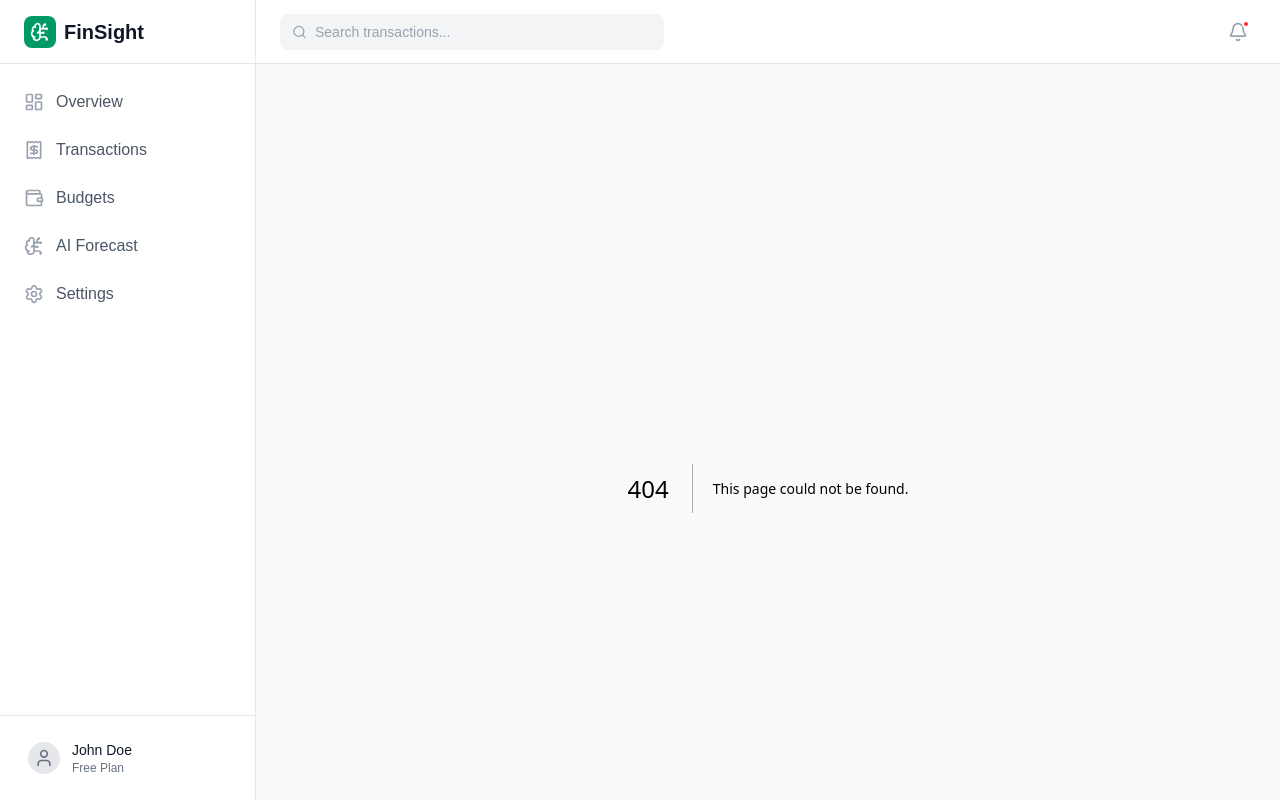
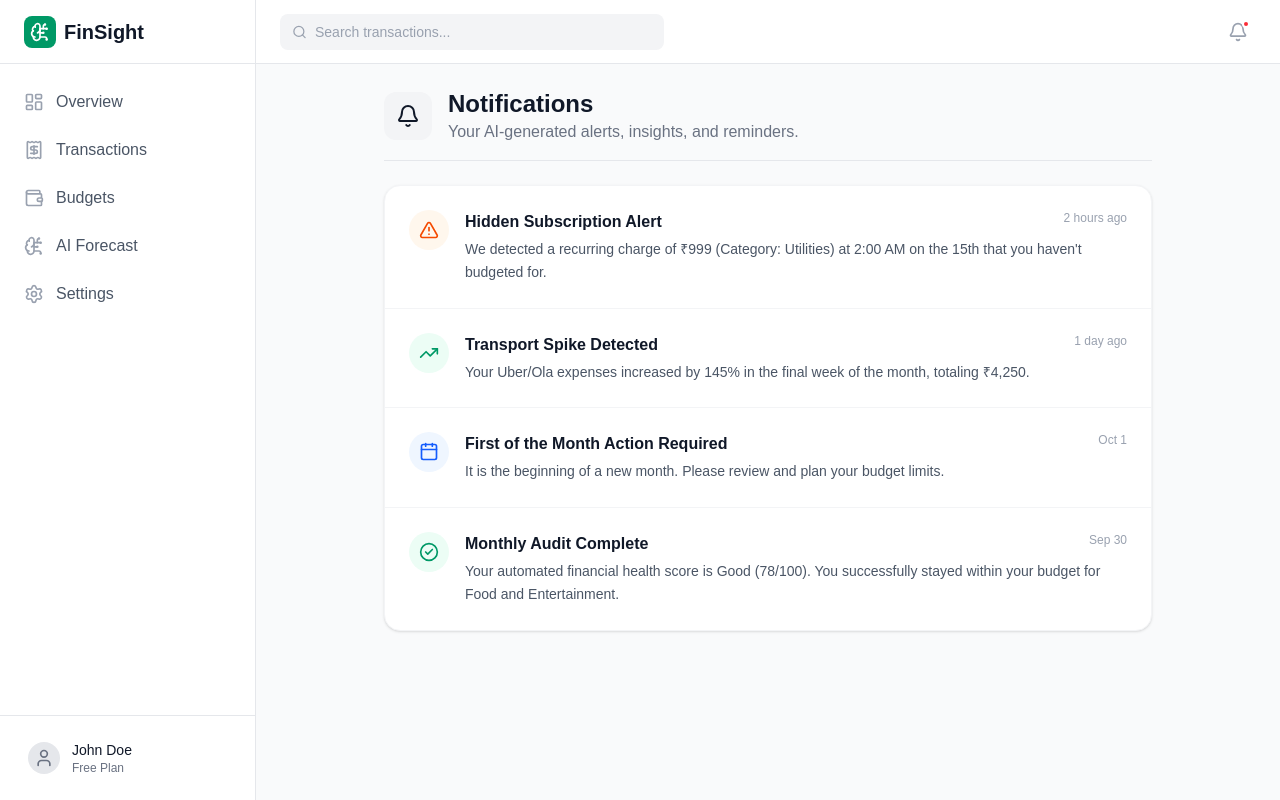
Before and after one commit to vijayKota2776/finsight-personal-finance-forecasting, a Next.js app in the folder frontend/: page /notifications in a window 1280 px wide. Before the commit this address had no page. Built offline with nearby package versions, Linux system fonts and the light colour scheme.

Commit message:
Phase 4.4: Add Notifications page, Dev Mode budget toggle, and Transaction filters/downloads

```diff
--- a/frontend/src/app/budgets/page.js
+++ b/frontend/src/app/budgets/page.js
@@ -7,6 +7,7 @@ export default function BudgetsPage() {
   const [transactions, setTransactions] = useState([]);
   const [isAuditing, setIsAuditing] = useState(false);
   const [auditComplete, setAuditComplete] = useState(false);
+  const [devMode, setDevMode] = useState(false); // For demoing the locked form
 
   useEffect(() => {
     const stored = localStorage.getItem("finsight_transactions");
@@ -48,7 +49,7 @@ export default function BudgetsPage() {
   });
 
   const today = new Date().getDate();
-  const isFirstDay = today === 1;
+  const isFirstDay = devMode || today === 1;
 
   const handleRunAudit = () => {
     setIsAuditing(true);
@@ -60,6 +61,13 @@ export default function BudgetsPage() {
 
   return (
     <div className="space-y-6 max-w-5xl mx-auto">
+
+      <div className="flex justify-end">
+        <label className="flex items-center gap-2 cursor-pointer bg-gray-900 text-white px-3 py-1.5 rounded-full text-xs font-bold">
+          <input type="checkbox" checked={devMode} onChange={() => setDevMode(!devMode)} className="accent-emerald-500" />
+          Demo: Unlock Form
+        </label>
+      </div>
 
       {/* Date Header & Notification */}
       <div className={`border rounded-2xl p-4 flex items-start gap-4 ${isFirstDay ? 'bg-blue-50 border-blue-100' : 'bg-gray-50 border-gray-200'}`}>
--- a/frontend/src/app/layout.js
+++ b/frontend/src/app/layout.js
@@ -84,10 +84,10 @@ export default function RootLayout({ children }) {
             </div>
 
             <div className="flex items-center gap-4">
-              <button className="relative p-2 text-gray-400 hover:text-gray-600 transition-colors">
+              <Link href="/notifications" className="relative p-2 text-gray-400 hover:text-gray-600 transition-colors block">
                 <Bell className="w-5 h-5" />
                 <span className="absolute top-1.5 right-1.5 w-2 h-2 rounded-full bg-red-500 border-2 border-white"></span>
-              </button>
+              </Link>
             </div>
           </header>
           )}
--- /dev/null
+++ b/frontend/src/app/notifications/page.js
@@ -0,0 +1,84 @@
+"use client";
+
+import { AlertTriangle, TrendingUp, Calendar, Bell, CheckCircle2 } from "lucide-react";
+
+export default function NotificationsPage() {
+  const notifications = [
+    {
+      id: 1,
+      type: 'alert',
+      title: 'Hidden Subscription Alert',
+      message: 'We detected a recurring charge of ₹999 (Category: Utilities) at 2:00 AM on the 15th that you haven\'t budgeted for.',
+      time: '2 hours ago',
+      icon: AlertTriangle,
+      color: 'text-orange-600',
+      bg: 'bg-orange-50'
+    },
+    {
+      id: 2,
+      type: 'insight',
+      title: 'Transport Spike Detected',
+      message: 'Your Uber/Ola expenses increased by 145% in the final week of the month, totaling ₹4,250.',
+      time: '1 day ago',
+      icon: TrendingUp,
+      color: 'text-emerald-600',
+      bg: 'bg-emerald-50'
+    },
+    {
+      id: 3,
+      type: 'reminder',
+      title: 'First of the Month Action Required',
+      message: 'It is the beginning of a new month. Please review and plan your budget limits.',
+      time: 'Oct 1',
+      icon: Calendar,
+      color: 'text-blue-600',
+      bg: 'bg-blue-50'
+    },
+    {
+      id: 4,
+      type: 'success',
+      title: 'Monthly Audit Complete',
+      message: 'Your automated financial health score is Good (78/100). You successfully stayed within your budget for Food and Entertainment.',
+      time: 'Sep 30',
+      icon: CheckCircle2,
+      color: 'text-emerald-600',
+      bg: 'bg-emerald-50'
+    }
+  ];
+
+  return (
+    <div className="space-y-6 max-w-3xl mx-auto">
+      <div className="flex items-center gap-4 border-b border-gray-200 pb-4">
+        <div className="w-12 h-12 bg-gray-100 rounded-xl flex items-center justify-center">
+          <Bell className="w-6 h-6 text-gray-900" />
+        </div>
+        <div>
+          <h1 className="text-2xl font-bold text-gray-900">Notifications</h1>
+          <p className="text-gray-500">Your AI-generated alerts, insights, and reminders.</p>
+        </div>
+      </div>
+
+      <div className="bg-white rounded-2xl border border-gray-100 shadow-sm overflow-hidden">
+        <div className="divide-y divide-gray-100">
+          {notifications.map((notif) => {
+            const Icon = notif.icon;
+            return (
+              <div key={notif.id} className="p-6 hover:bg-gray-50 transition-colors flex gap-4 items-start">
+                <div className={`w-10 h-10 rounded-full flex items-center justify-center shrink-0 ${notif.bg}`}>
+                  <Icon className={`w-5 h-5 ${notif.color}`} />
+                </div>
+                <div className="flex-1">
+                  <div className="flex justify-between items-start mb-1">
+                    <h3 className="font-bold text-gray-900">{notif.title}</h3>
+                    <span className="text-xs font-medium text-gray-400">{notif.time}</span>
+                  </div>
+                  <p className="text-sm text-gray-600 leading-relaxed">{notif.message}</p>
+                </div>
+              </div>
+            );
+          })}
+        </div>
+      </div>
+    </div>
+  );
+}
--- a/frontend/src/app/transactions/page.js
+++ b/frontend/src/app/transactions/page.js
@@ -6,6 +6,7 @@ import { Search, Filter, ArrowDownUp, Download, CreditCard, Banknote } from "luc
 export default function TransactionsPage() {
   const [transactions, setTransactions] = useState([]);
   const [searchTerm, setSearchTerm] = useState("");
+  const [filterCategory, setFilterCategory] = useState("all");
 
   useEffect(() => {
     const stored = localStorage.getItem("finsight_transactions");
@@ -16,10 +17,31 @@ export default function TransactionsPage() {
     return new Intl.NumberFormat('en-IN', { style: 'currency', currency: 'INR' }).format(amount);
   };
 
-  const filtered = transactions.filter(t =>
-    t.merchant.toLowerCase().includes(searchTerm.toLowerCase()) ||
-    t.category.toLowerCase().includes(searchTerm.toLowerCase())
-  );
+  const filtered = transactions.filter(t => {
+    const matchesSearch = t.merchant.toLowerCase().includes(searchTerm.toLowerCase()) || t.category.toLowerCase().includes(searchTerm.toLowerCase());
+    const matchesCategory = filterCategory === "all" || t.category === filterCategory;
+    return matchesSearch && matchesCategory;
+  });
+
+  const handleDownloadCSV = () => {
+    if (!transactions.length) return;
+    const headers = ["Date", "Merchant", "Category", "Amount", "Type"];
+    const rows = filtered.map(t => [
+      t.date,
+      `"${t.merchant}"`,
+      t.category,
+      t.amount,
+      t.type
+    ]);
+    const csvContent = "data:text/csv;charset=utf-8," + [headers.join(","), ...rows.map(e => e.join(","))].join("\n");
+    const encodedUri = encodeURI(csvContent);
+    const link = document.createElement("a");
+    link.setAttribute("href", encodedUri);
+    link.setAttribute("download", "finsight_transactions.csv");
+    document.body.appendChild(link);
+    link.click();
+    document.body.removeChild(link);
+  };
 
   return (
     <div className="space-y-6">
@@ -40,10 +62,24 @@ export default function TransactionsPage() {
               className="pl-9 pr-4 py-2 border border-gray-200 rounded-lg text-sm focus:outline-none focus:border-emerald-500"
             />
           </div>
-          <button className="p-2 border border-gray-200 rounded-lg hover:bg-gray-50 text-gray-600">
-            <Filter className="w-4 h-4" />
-          </button>
-          <button className="p-2 border border-gray-200 rounded-lg hover:bg-gray-50 text-gray-600">
+          <select
+            value={filterCategory}
+            onChange={(e) => setFilterCategory(e.target.value)}
+            className="p-2 border border-gray-200 rounded-lg bg-white text-gray-600 focus:outline-none focus:border-emerald-500 cursor-pointer text-sm"
+          >
+            <option value="all">All Categories</option>
+            <option value="cat_shopping">Shopping</option>
+            <option value="cat_food_drink">Food & Drink</option>
+            <option value="cat_travel">Travel</option>
+            <option value="cat_entertainment">Entertainment</option>
+            <option value="cat_utilities">Utilities</option>
+            <option value="income">Income</option>
+          </select>
+          <button
+            onClick={handleDownloadCSV}
+            className="p-2 border border-gray-200 rounded-lg hover:bg-gray-50 text-gray-600"
+            title="Download CSV"
+          >
             <Download className="w-4 h-4" />
           </button>
         </div>
```
